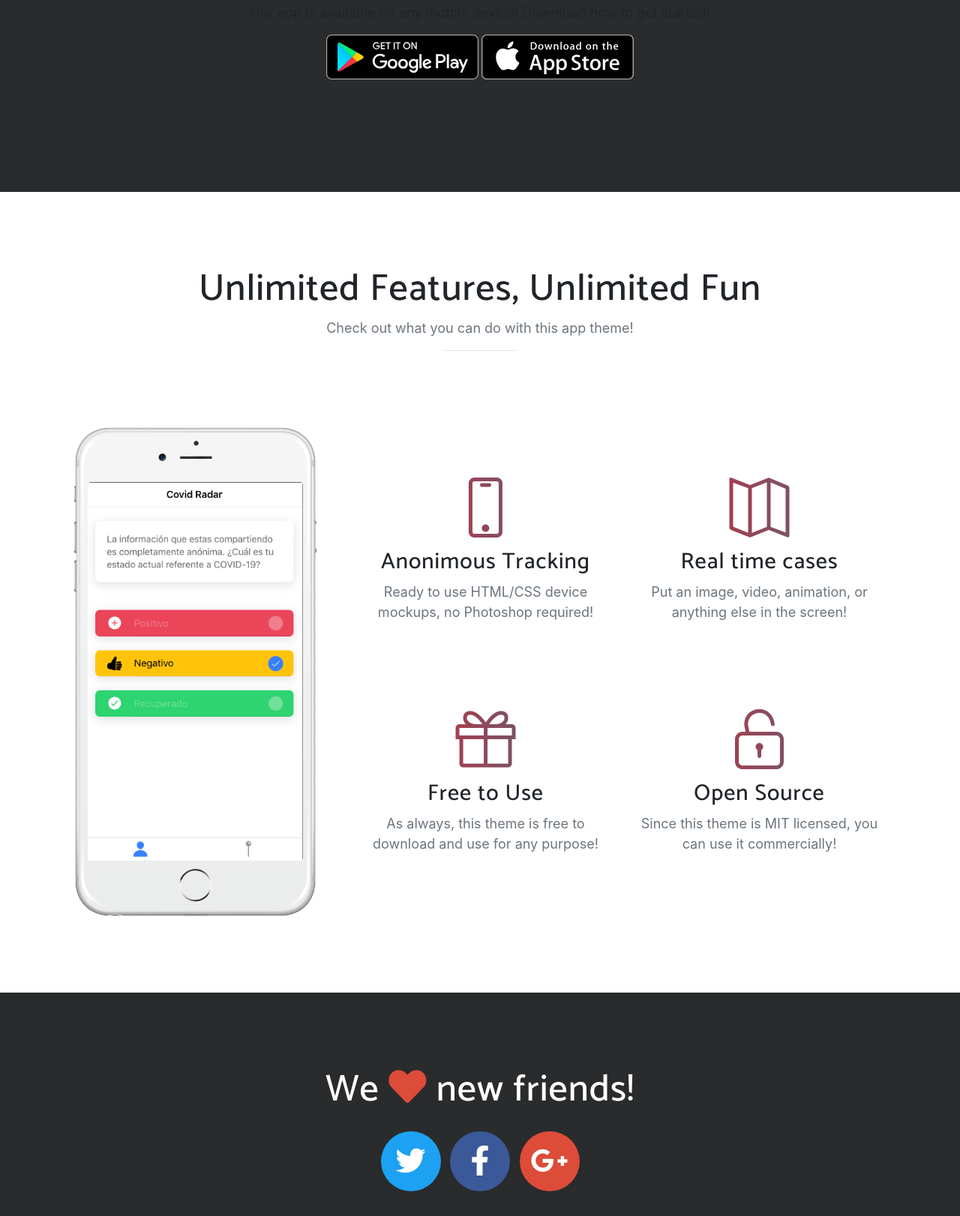
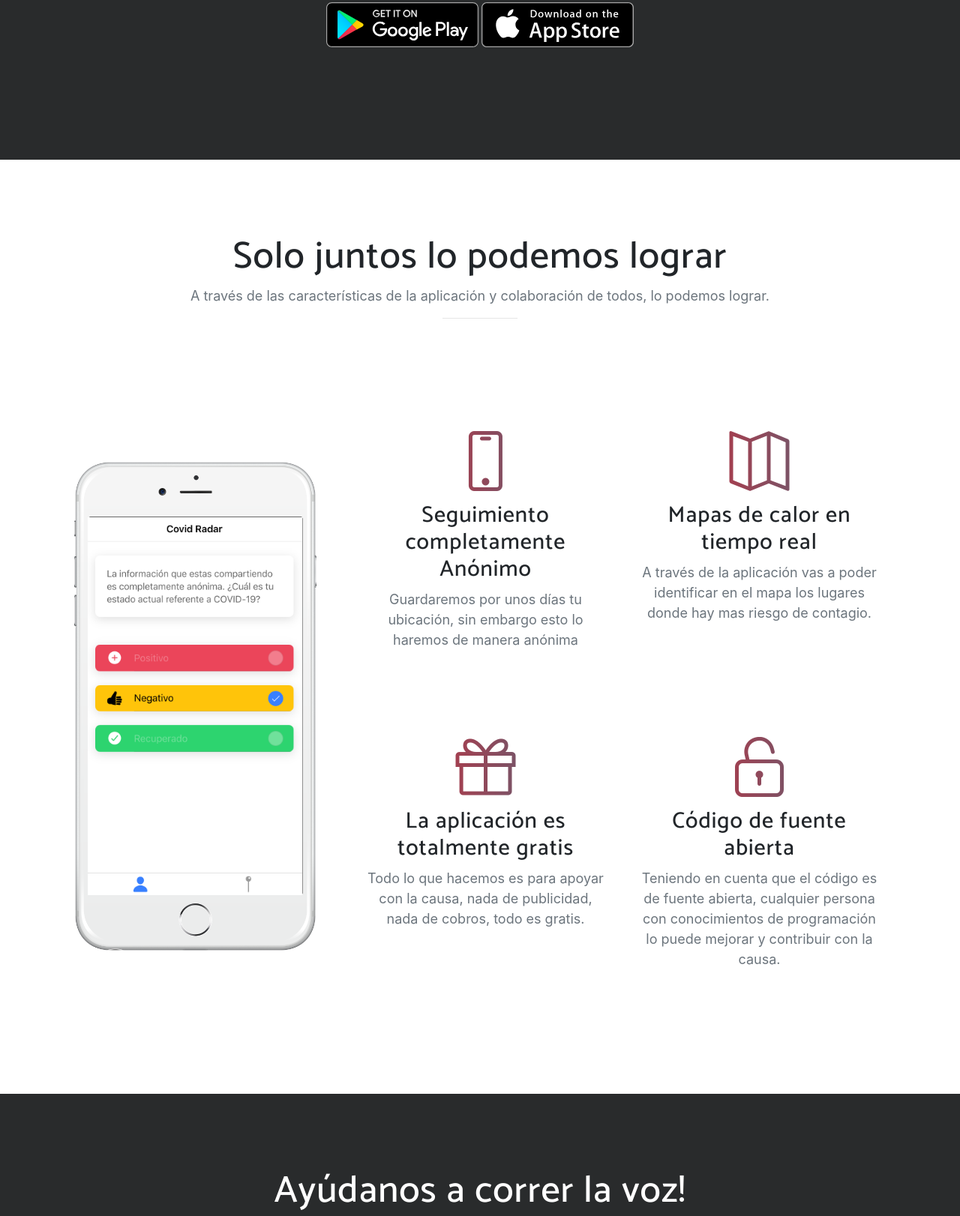
Before and after one commit to cristianchaparroa/radar-landing, a website with bundled scripts: page index.html in a window 1280 px wide. Shown: the part 1123-2745 px from the top of the page at 75% size. Built offline with nearby package versions, Linux system fonts and the light colour scheme; a web font is replaced by a local one.

Commit message:
feat: change the labels and descriptions

```diff
--- a/index.html
+++ b/index.html
@@ -41,13 +41,13 @@
       <div class="collapse navbar-collapse" id="navbarResponsive">
         <ul class="navbar-nav ml-auto">
           <li class="nav-item">
-            <a class="nav-link js-scroll-trigger" href="#download">Download</a>
+            <a class="nav-link js-scroll-trigger" href="#download">Descarga</a>
           </li>
           <li class="nav-item">
-            <a class="nav-link js-scroll-trigger" href="#features">Features</a>
+            <a class="nav-link js-scroll-trigger" href="#features">Características</a>
           </li>
           <li class="nav-item">
-            <a class="nav-link js-scroll-trigger" href="#contact">Contact</a>
+            <a class="nav-link js-scroll-trigger" href="#contact">Contacto</a>
           </li>
         </ul>
       </div>
@@ -59,8 +59,8 @@
       <div class="row h-100">
         <div class="col-lg-7 my-auto">
           <div class="header-content mx-auto">
-            <h1 class="mb-5">CovidRadar is an app that will help you to track the covid cases close tu you.</h1>
-            <a href="#download" class="btn btn-outline btn-xl js-scroll-trigger">Start Now!</a>
+            <h2 class="mb-5">CovidRadar es una aplicación que te permite saber si durante los últimos días has tenido contacto con una persona infectada o si has pasado por lugares donde alguna persona infectada ha estado recientemente</h2>
+            <a href="#download" class="btn btn-outline btn-xl js-scroll-trigger">Comenzar ahora!</a>
           </div>
         </div>
         <div class="col-lg-5 my-auto">
@@ -86,8 +86,7 @@
     <div class="container">
       <div class="row">
         <div class="col-md-8 mx-auto">
-          <h2 class="section-heading text-white">Discover what all the CovidRadar is about!</h2>
-          <p>Our app is available on any mobile device! Download now to get started!</p>
+          <h2 class="section-heading text-white">¡Descubre de qué se trata CovidRadar!</h2>
           <div class="badges">
             <a class="badge-link" href="#"><img src="img/google-play-badge.svg" alt=""></a>
             <a class="badge-link" href="#"><img src="img/app-store-badge.svg" alt=""></a>
@@ -100,8 +99,8 @@
   <section class="features" id="features">
     <div class="container">
       <div class="section-heading text-center">
-        <h2>Unlimited Features, Unlimited Fun</h2>
-        <p class="text-muted">Check out what you can do with this app theme!</p>
+        <h2>Solo juntos lo podemos lograr</h2>
+        <p class="text-muted">A través de las características de la aplicación y colaboración de todos, lo podemos lograr.</p>
         <hr>
       </div>
       <div class="row">
@@ -126,15 +125,16 @@
               <div class="col-lg-6">
                 <div class="feature-item">
                   <i class="icon-screen-smartphone text-primary"></i>
-                  <h3>Anonimous Tracking</h3>
-                  <p class="text-muted">Ready to use HTML/CSS device mockups, no Photoshop required!</p>
+                  <h3>Seguimiento completamente Anónimo</h3>
+                  <p class="text-muted">Guardaremos por unos días tu ubicación, sin embargo esto lo haremos de manera anónima
+</p>
                 </div>
               </div>
               <div class="col-lg-6">
                 <div class="feature-item">
                   <i class="icon-map text-primary"></i>
-                  <h3>Real time cases</h3>
-                  <p class="text-muted">Put an image, video, animation, or anything else in the screen!</p>
+                  <h3>Mapas de calor en tiempo real</h3>
+                  <p class="text-muted">A través de la aplicación vas a poder identificar en el mapa los lugares donde hay mas riesgo de contagio.</p>
                 </div>
               </div>
             </div>
@@ -142,15 +142,16 @@
               <div class="col-lg-6">
                 <div class="feature-item">
                   <i class="icon-present text-primary"></i>
-                  <h3>Free to Use</h3>
-                  <p class="text-muted">As always, this theme is free to download and use for any purpose!</p>
+                  <h3>La aplicación es totalmente gratis</h3>
+                  <p class="text-muted">Todo lo que hacemos es para apoyar con la causa, nada de publicidad, nada de cobros, todo es gratis.</p>
                 </div>
               </div>
               <div class="col-lg-6">
                 <div class="feature-item">
                   <i class="icon-lock-open text-primary"></i>
-                  <h3>Open Source</h3>
-                  <p class="text-muted">Since this theme is MIT licensed, you can use it commercially!</p>
+                  <h3>Código de fuente abierta</h3>
+                  <p class="text-muted">Teniendo en cuenta que el código es de fuente abierta, cualquier persona con conocimientos de programación lo puede mejorar y contribuir con la causa.
+</p>
                 </div>
               </div>
             </div>
@@ -164,9 +165,7 @@
 
   <section class="contact bg-primary" id="contact">
     <div class="container text-white">
-      <h2>We
-        <i class="fas fa-heart"></i>
-        new friends!</h2>
+      <h2>Ayúdanos a correr la voz!</h2>
       <ul class="list-inline list-social">
         <li class="list-inline-item social-twitter">
           <a href="#">
```
Also changed, not shown: README.md.
